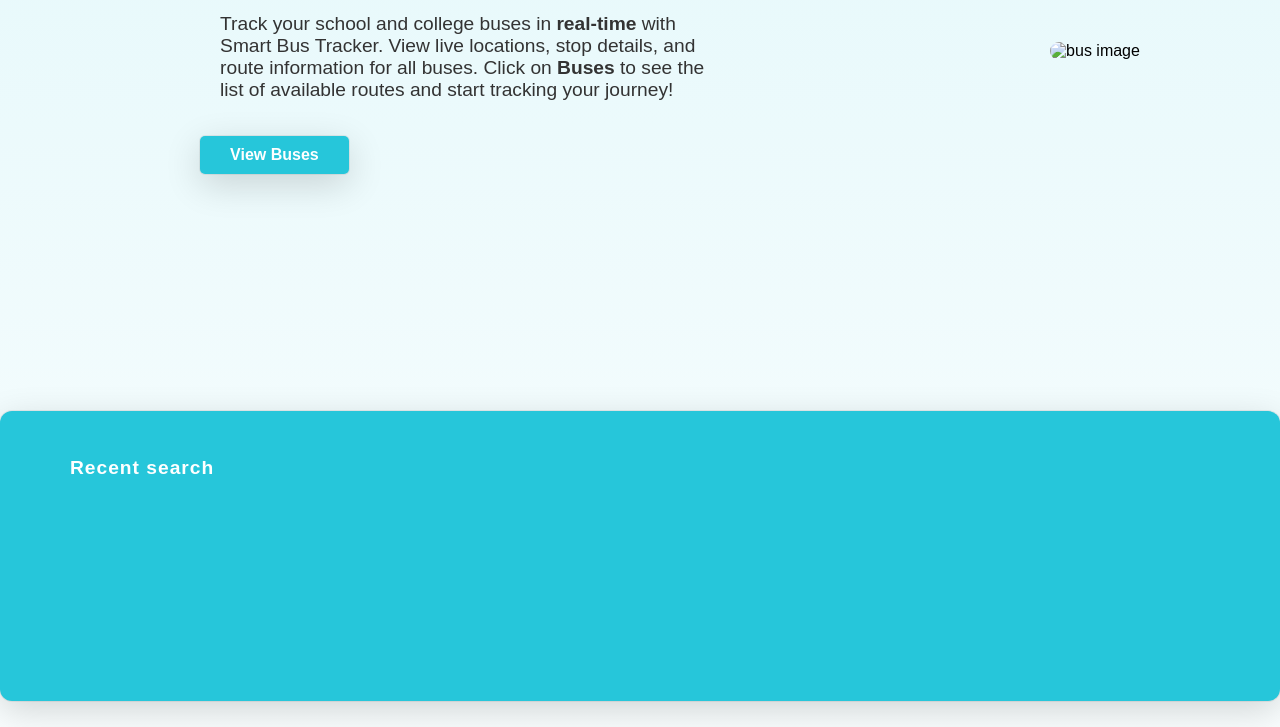
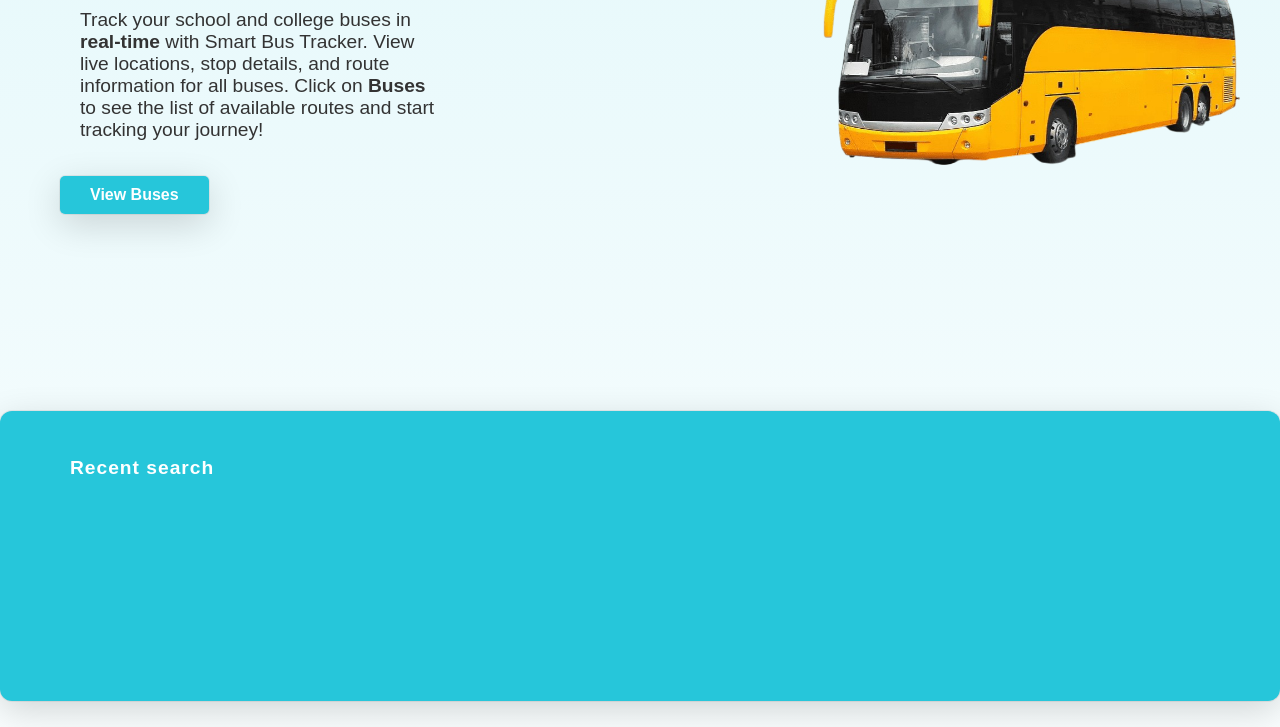
Before and after one commit to BalajiS74/gps-tracker, a plain HTML site: page index.html in a window 1280 px wide. Shown: the part 373-1100 px from the top of the page. Drawn offline with Linux system fonts and the light colour scheme; no server answers.

Commit message:
Update index.html

```diff
--- a/index.html
+++ b/index.html
@@ -39,7 +39,7 @@
           cursor: pointer;">View Buses</button>
         </div>
         <div class="side-image">
-          <img src="./images/busimage-Photoroom.png" alt="bus image" />
+          <img src="./busimage-Photoroom.png" alt="bus image" />
         </div>
       </div>
     </main>
```
